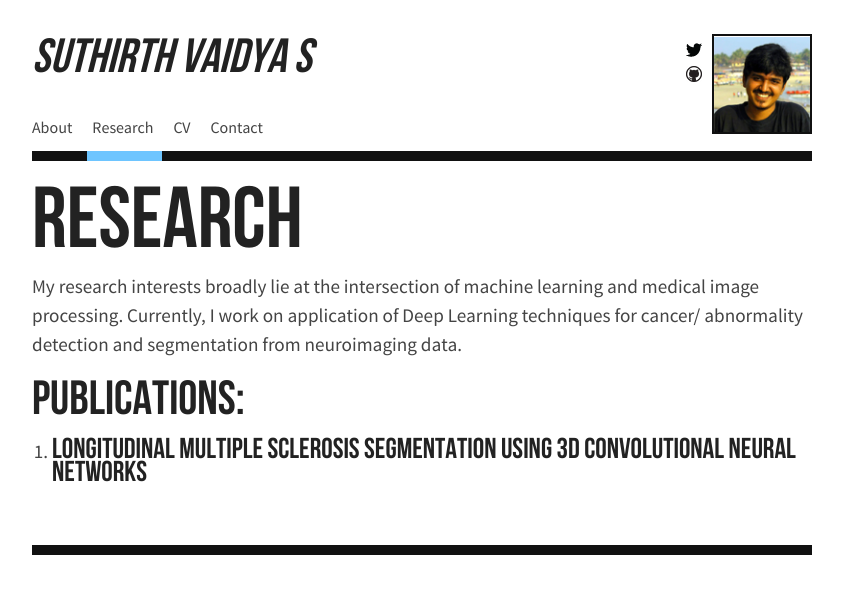
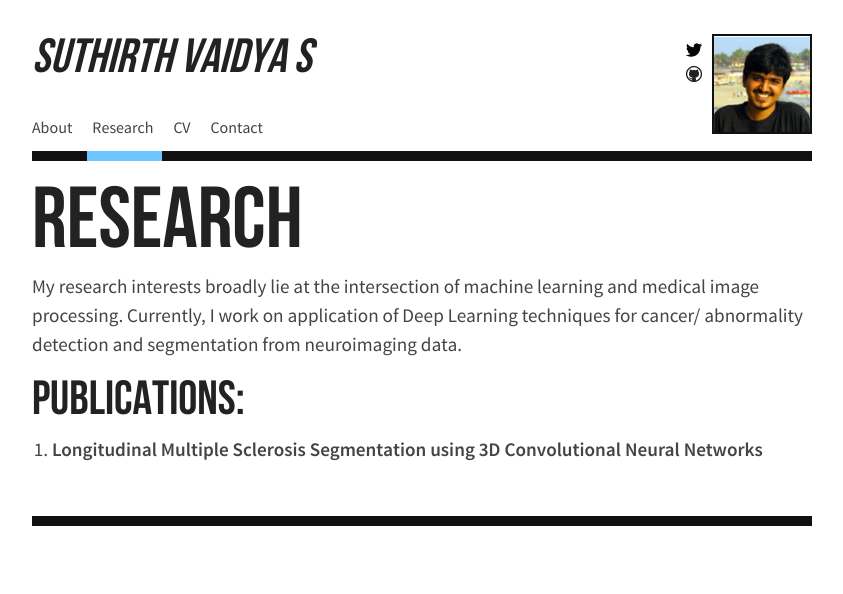
Before and after one commit to suthirth/suthirth.github.io, a Jekyll site: the page built from research/index.html, in a window 1280 px wide. Shown: the top 594 px of the page, without its empty margins (218-1061 px from the left). Built offline with Jekyll 4.4.1, drawn with Linux system fonts in a browser that asks for light colours.

```diff
--- a/research/index.html
+++ b/research/index.html
@@ -14,7 +14,7 @@ layout: default
 
 <ol>
  <li>
-  <h5>Longitudinal Multiple Sclerosis Segmentation using 3D Convolutional Neural Networks</h5>
+  <b>Longitudinal Multiple Sclerosis Segmentation using 3D Convolutional Neural Networks</b>
   </li>
 </ol>
 
```
